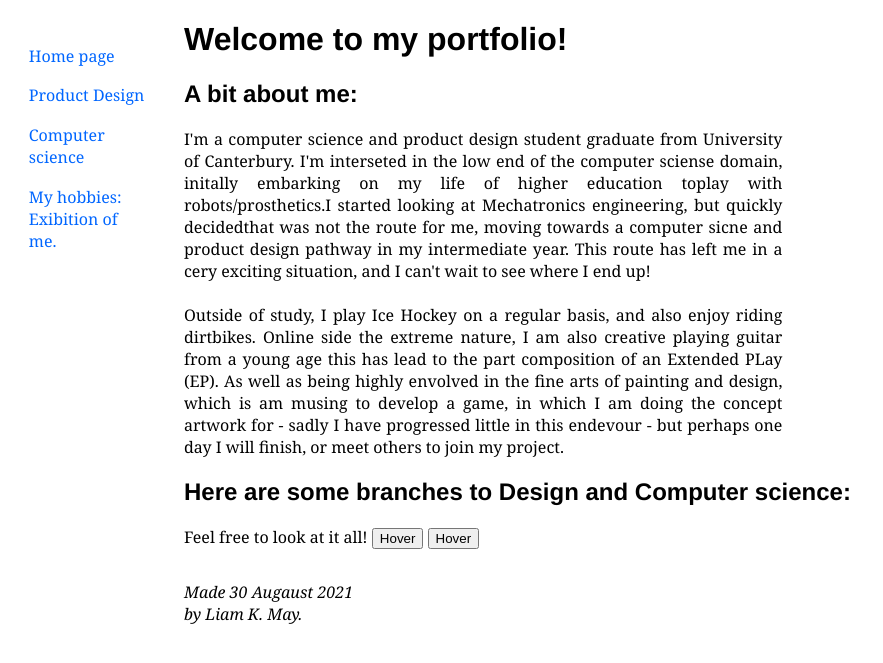
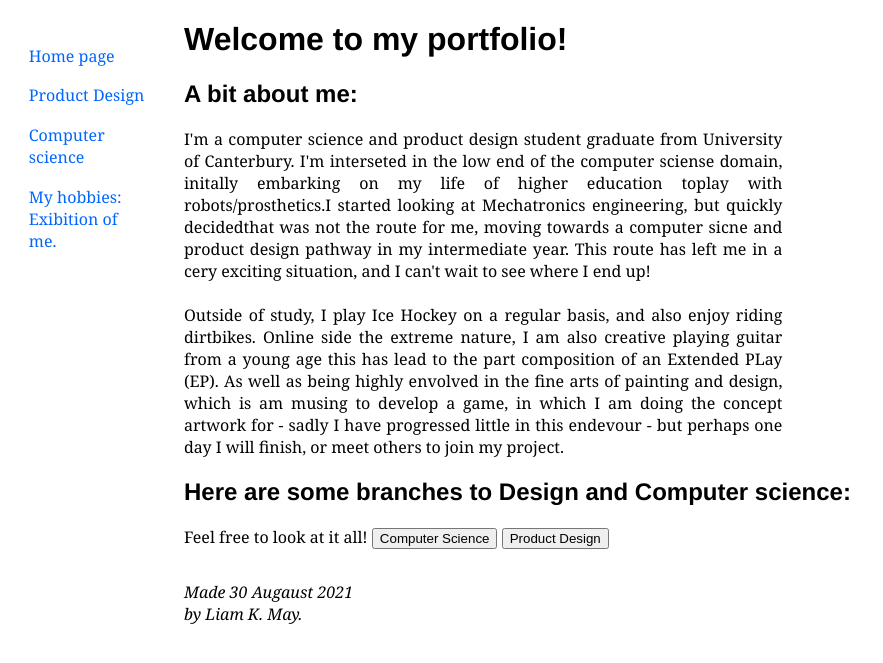
Before and after one commit to TheTriangleTrippa/Portfolio, a Jekyll site: the page built from index.html, in a window 1280 px wide. Shown: the top 663 px of the page, without its empty margins (0-883 px from the left). Built offline with Jekyll 4.4.1, drawn with Linux system fonts in a browser that asks for light colours.

Commit message:
Update profile.html

```diff
--- a/_includes/profile.html
+++ b/_includes/profile.html
@@ -39,8 +39,8 @@ one day I will finish, or meet others to join my project.
 <!--<form action="https://www.w3docs.com/" method="get" target="_blank">
          <button type="submit">Click me</button>-->
 
-<button class="button.sci" style="vertical-align:middle"><span>Hover </span></button>
-<button class="button.prod" style="vertical-align:middle"><span>Hover </span></button>
+<button class="button.sci" style="vertical-align:middle"><span>Computer Science </span></button>
+<button class="button.prod" style="vertical-align:middle"><span>Product Design </span></button>
 <img class="drag" src="assets/img/random dragon dodle BG low.jpg">
 
 <!-- Sign and date the page, it's only polite! -->
```
